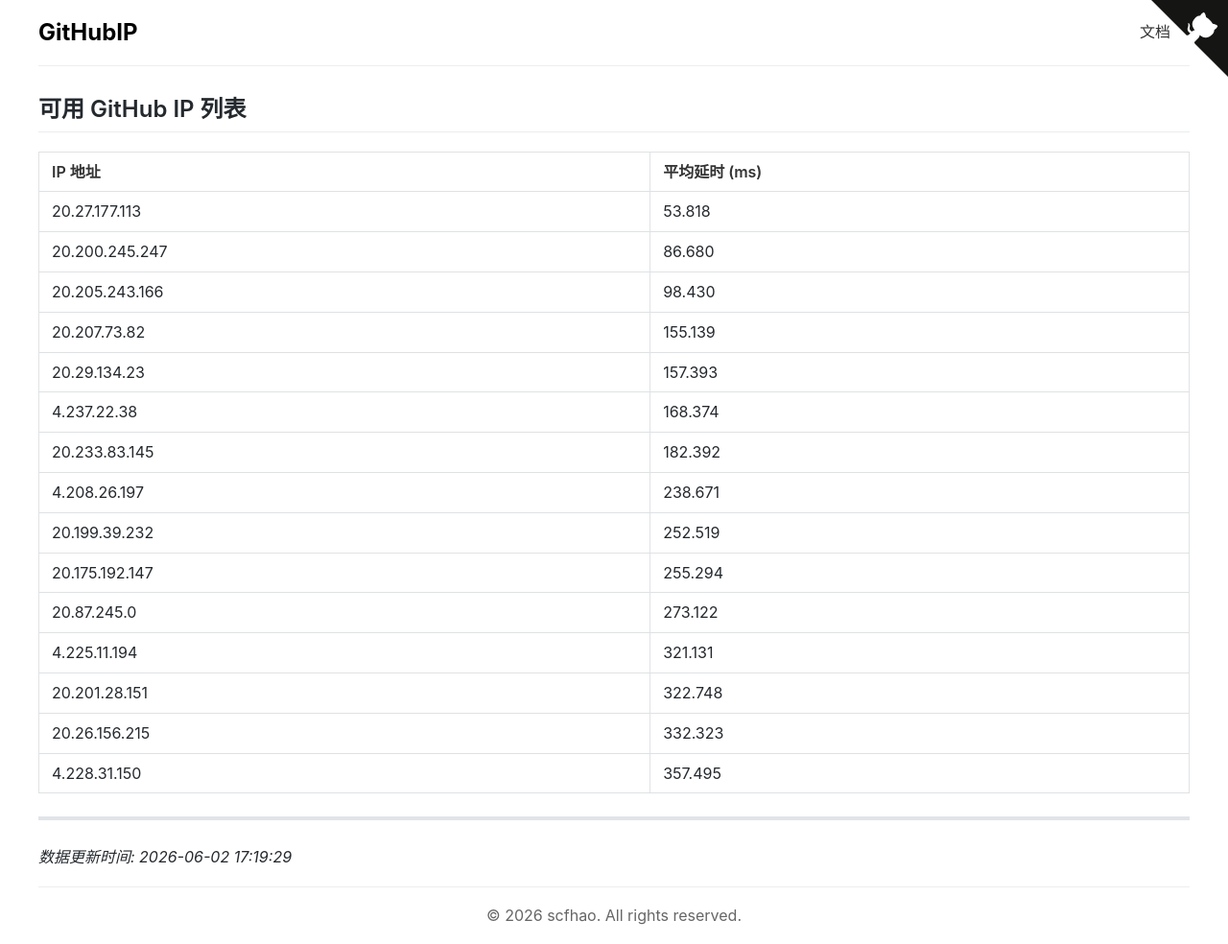
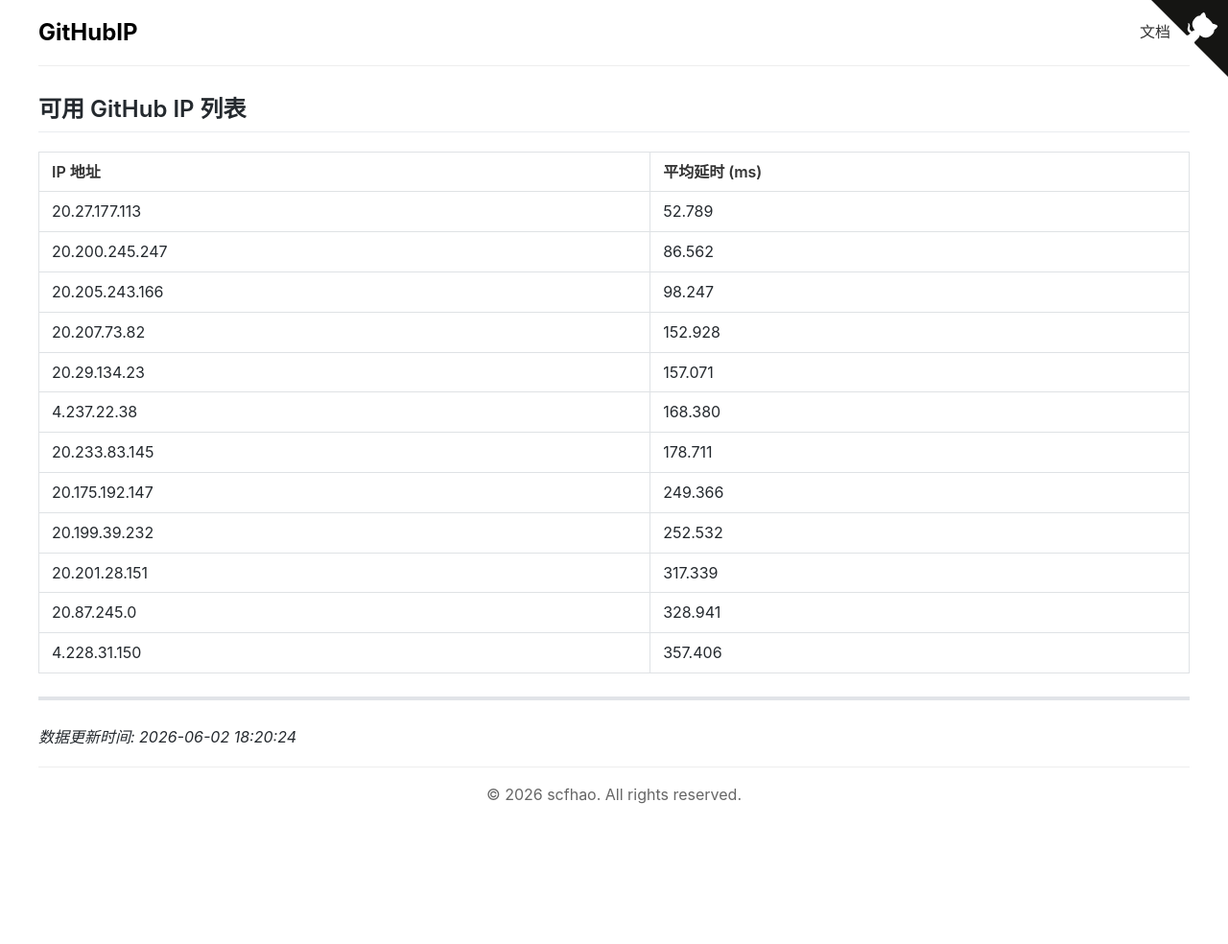
Before and after one commit to scfhao/GitHubIP, a Jekyll site: the page built from index.md, in a window 1280 px wide. Shown: the whole page at 96% size. Built offline with Jekyll 4.4.1, drawn with Linux system fonts in a browser that asks for light colours; after the commit the page ends 900 px from its top, so only the background shows below that.

Commit message:
自动脚本执行 - 2026-06-02 18:20:24

```diff
--- a/index.md
+++ b/index.md
@@ -1,29 +1,26 @@
 ---
 layout: home
 title: GitHub IP 列表
-date: 2026-06-02 17:19:29
+date: 2026-06-02 18:20:24
 ---
 
 ## 可用 GitHub IP 列表
 
 | IP 地址 | 平均延时 (ms) |
 |---------|--------------|
-| 20.27.177.113 | 53.818 |
-| 20.200.245.247 | 86.680 |
-| 20.205.243.166 | 98.430 |
-| 20.207.73.82 | 155.139 |
-| 20.29.134.23 | 157.393 |
-| 4.237.22.38 | 168.374 |
-| 20.233.83.145 | 182.392 |
-| 4.208.26.197 | 238.671 |
-| 20.199.39.232 | 252.519 |
-| 20.175.192.147 | 255.294 |
-| 20.87.245.0 | 273.122 |
-| 4.225.11.194 | 321.131 |
-| 20.201.28.151 | 322.748 |
-| 20.26.156.215 | 332.323 |
-| 4.228.31.150 | 357.495 |
+| 20.27.177.113 | 52.789 |
+| 20.200.245.247 | 86.562 |
+| 20.205.243.166 | 98.247 |
+| 20.207.73.82 | 152.928 |
+| 20.29.134.23 | 157.071 |
+| 4.237.22.38 | 168.380 |
+| 20.233.83.145 | 178.711 |
+| 20.175.192.147 | 249.366 |
+| 20.199.39.232 | 252.532 |
+| 20.201.28.151 | 317.339 |
+| 20.87.245.0 | 328.941 |
+| 4.228.31.150 | 357.406 |
 
 ---
 
-*数据更新时间: 2026-06-02 17:19:29*
+*数据更新时间: 2026-06-02 18:20:24*
```
